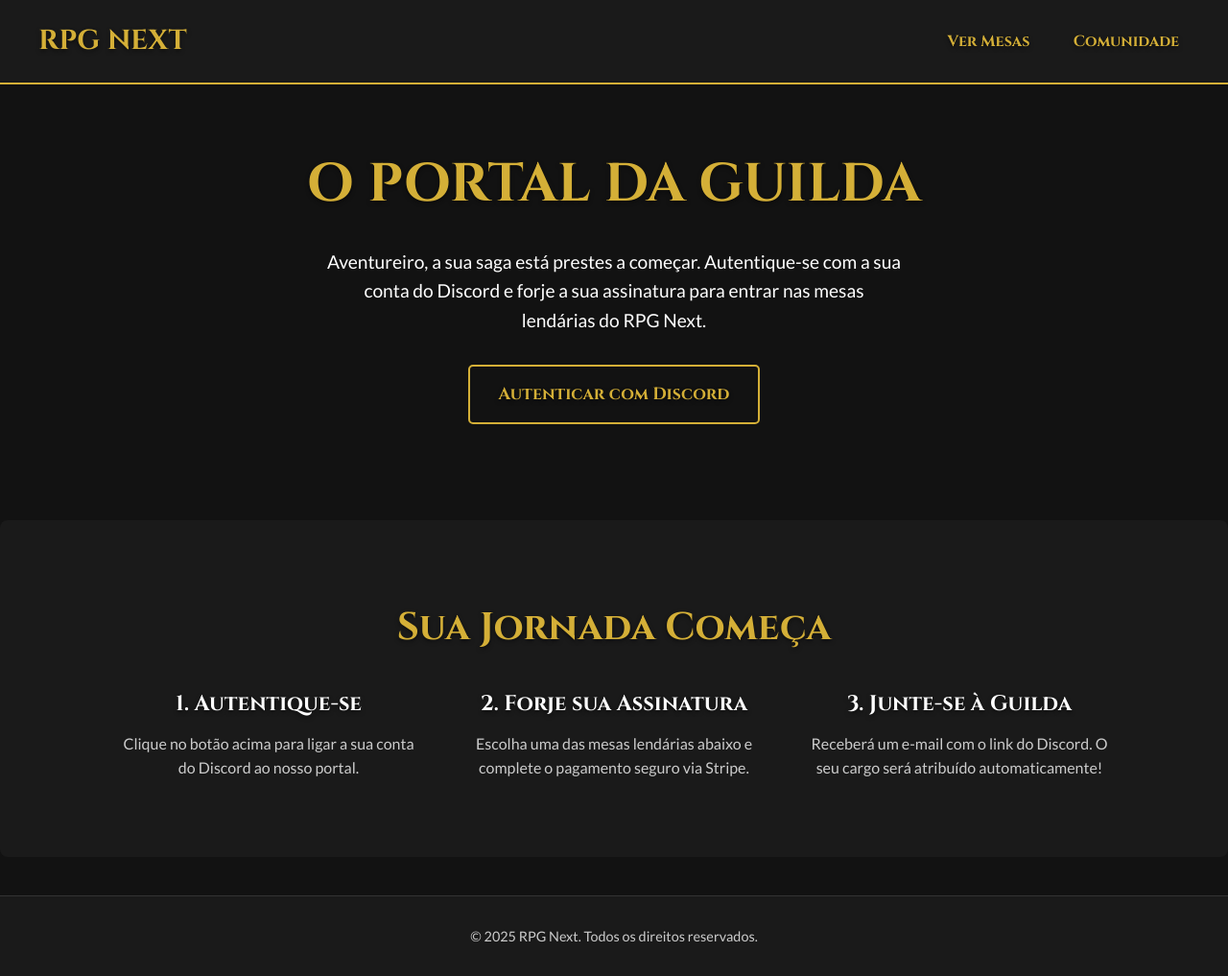
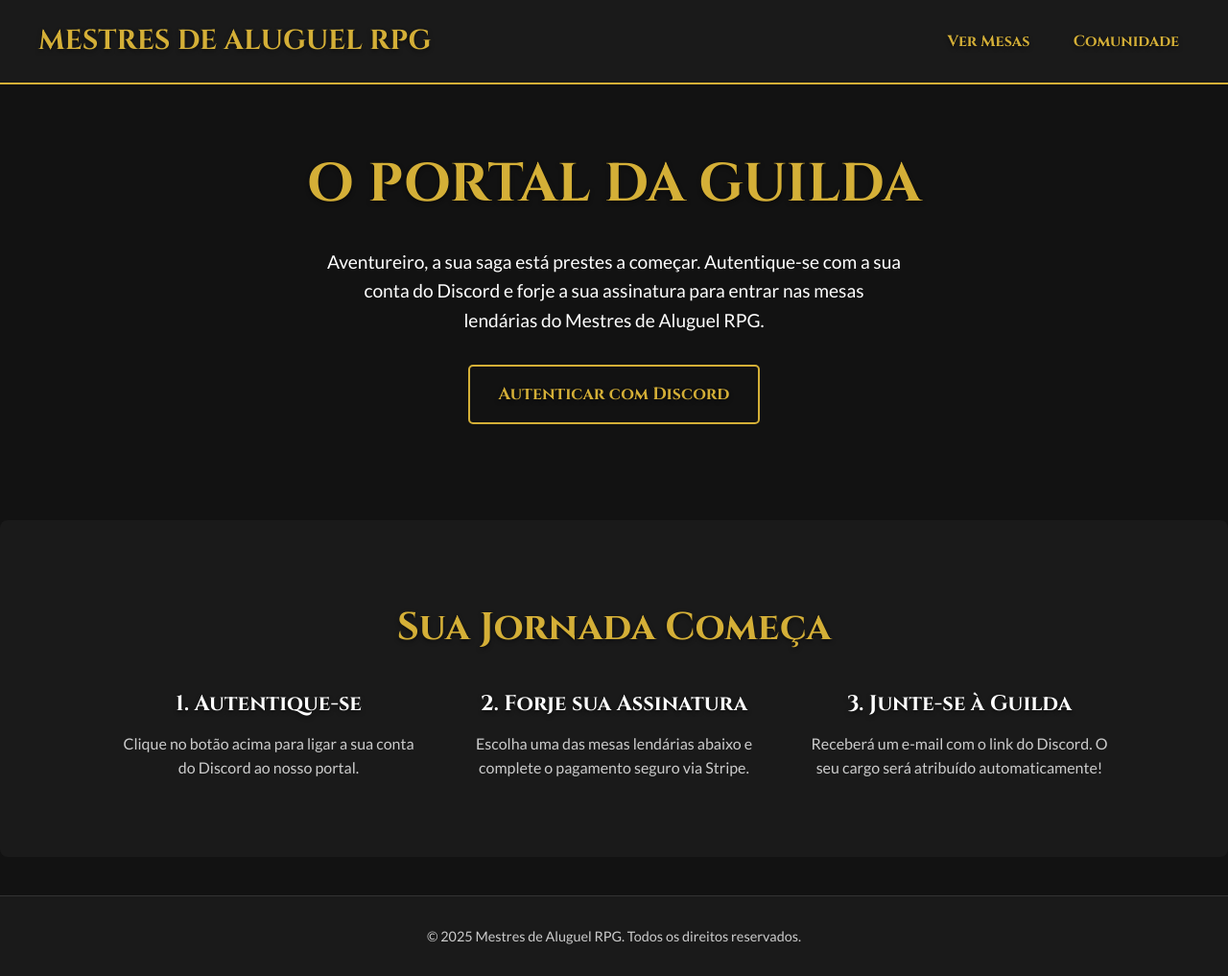
Before and after one commit to mariana-kleina/rpg-teste, a website: page index.html in a window 1280 px wide. Shown: the whole page at 96% size. Drawn offline with Linux system fonts and the light colour scheme.

Commit message:
Rebranding para Mestres de Aluguel e Fix de Autenticacao

```diff
--- a/index.html
+++ b/index.html
@@ -3,33 +3,48 @@
 <head>
     <meta charset="UTF-8">
     <meta name="viewport" content="width=device-width, initial-scale=1.0">
-    <title>RPG Next - Portal da Guilda</title>
+    <title>Mestres de Aluguel RPG - Portal da Guilda</title>
     <link rel="preconnect" href="https://fonts.googleapis.com">
     <link rel="preconnect" href="https://fonts.gstatic.com" crossorigin>
     <link href="https://fonts.googleapis.com/css2?family=Cinzel:wght@400;700&family=Lato:wght@400;700&display=swap" rel="stylesheet">
 
     <style>
+        /* --- Reset Básico --- */
         * { margin: 0; padding: 0; box-sizing: border-box; }
         body { background-color: #121212; color: #ccc; font-family: 'Lato', sans-serif; line-height: 1.6; min-height: 100vh; }
+
+        /* --- Fontes Temáticas --- */
         h1, h2, h3, .cta-button, header a { font-family: 'Cinzel', serif; font-weight: 700; color: #D4AF37; text-shadow: 0 2px 4px rgba(0, 0, 0, 0.5); }
+
+        /* --- Cabeçalho --- */
         header { background-color: #1a1a1a; padding: 20px 40px; display: flex; justify-content: space-between; align-items: center; border-bottom: 2px solid #D4AF37; }
-        header .logo { font-size: 1.8em; text-decoration: none; }
+        header .logo { font-size: 1.8em; text-decoration: none; text-transform: uppercase; }
         header nav a { font-size: 1em; text-decoration: none; margin-left: 20px; padding: 5px 10px; border: 1px solid transparent; transition: color 0.3s, border-color 0.3s; }
         header nav a:hover { color: #fff; border-color: #D4AF37; }
+
+        /* --- Conteúdo Principal e Container --- */
         .container { max-width: 1100px; margin: 0 auto; padding: 40px 20px; text-align: center; }
+
+        /* --- Secção Hero (Boas-vindas) --- */
         .hero { padding: 60px 0; }
         .hero h1 { font-size: 3.5em; margin-bottom: 20px; }
         .hero .subtitle { font-size: 1.2em; color: #fff; max-width: 600px; margin: 0 auto 30px auto; }
+
+        /* --- Botões --- */
         .cta-button { display: inline-block; background-color: #D4AF37; color: #1a1a1a; padding: 15px 30px; text-decoration: none; border-radius: 5px; font-size: 1.1em; transition: background-color 0.3s, transform 0.3s, box-shadow 0.3s; }
         .cta-button:hover { background-color: #f0c84b; transform: translateY(-3px); box-shadow: 0 4px 10px rgba(212, 175, 55, 0.3); }
         .cta-button.secondary { background-color: transparent; color: #D4AF37; border: 2px solid #D4AF37; }
         .cta-button.secondary:hover { background-color: #D4AF37; color: #1a1a1a; }
         .cta-button:disabled { background-color: #555; border-color: #555; color: #999; cursor: not-allowed; transform: none; box-shadow: none; }
+
+        /* --- Secção de Passos --- */
         .steps { background-color: #1a1a1a; padding: 40px; border-radius: 8px; margin: 40px 0; }
         .steps h2 { font-size: 2.5em; margin-bottom: 30px; }
         .steps-container { display: flex; justify-content: space-around; flex-wrap: wrap; gap: 20px; }
         .step-card { flex-basis: 30%; min-width: 250px; }
         .step-card h3 { font-size: 1.4em; color: #fff; margin-bottom: 10px; }
+
+        /* --- Secção das Mesas --- */
         .aventuras h2 { font-size: 2.5em; margin-bottom: 30px; }
         .mesas-container { display: flex; flex-wrap: wrap; justify-content: center; gap: 25px; margin-top: 30px; }
         .mesa-card { background-color: #1a1a1a; border: 2px solid #D4AF37; border-radius: 8px; padding: 20px; width: 300px; box-shadow: 0 4px 10px rgba(0, 0, 0, 0.5); transition: transform 0.3s ease, box-shadow 0.3s ease; text-align: left; }
@@ -37,15 +52,19 @@
         .mesa-card h3 { font-size: 1.5em; margin-top: 0; margin-bottom: 15px; border-bottom: 1px solid #444; padding-bottom: 10px; }
         .mesa-card p { font-size: 0.9em; color: #ccc; line-height: 1.6; margin-bottom: 10px; }
         .mesa-card .cta-button { display: block; text-align: center; margin-top: 20px; }
+
+        /* --- Avisos e Mensagens --- */
         .aviso { font-size: 0.9em; color: #D4AF37; background-color: rgba(212, 175, 55, 0.05); border: 1px dashed #D4AF37; padding: 15px; border-radius: 5px; margin-top: 30px; }
         .success-message { display: none; background-color: #28a745; color: #fff; padding: 15px 30px; border-radius: 5px; font-size: 1.1em; font-weight: bold; margin-top: 20px; }
+
+        /* --- Rodapé --- */
         footer { text-align: center; padding: 30px; margin-top: 40px; background-color: #1a1a1a; border-top: 1px solid #333; font-size: 0.9em; }
     </style>
 </head>
 <body>
 
     <header>
-        <a href="#" class="logo">RPG NEXT</a>
+        <a href="#" class="logo">Mestres de Aluguel RPG</a>
         <nav>
             <a href="#aventuras">Ver Mesas</a>
             <a href="https://discord.gg/d9Ym4P9zNw" target="_blank">Comunidade</a>
@@ -55,7 +74,7 @@
     <main>
         <div class="hero container">
             <h1>O PORTAL DA GUILDA</h1>
-            <p class="subtitle">Aventureiro, a sua saga está prestes a começar. Autentique-se com a sua conta do Discord e forje a sua assinatura para entrar nas mesas lendárias do RPG Next.</p>
+            <p class="subtitle">Aventureiro, a sua saga está prestes a começar. Autentique-se com a sua conta do Discord e forje a sua assinatura para entrar nas mesas lendárias do Mestres de Aluguel RPG.</p>
 
             <a href="/auth/discord" class="cta-button secondary" id="auth-button">Autenticar com Discord</a>
 
@@ -123,7 +142,7 @@
                     <p>Mestre: Matheus</p>
                     <p>Sistema: Cyberpunk RED</p>
                     <p>Horário: Sextas-feiras, 21h</p>
-                    <a href="https://buy.stripe.com/test_00w28rePZ3Jod3OeIp1Fe04" class="cta-button payment-link">Forjar Assinatura (R$ 10/mês)</a>
+                    <a href="SEU_LINK_DA_MESA_4_AQUI" class="cta-button payment-link">Forjar Assinatura (R$ 10/mês)</a>
                 </div>
             </div>
 
@@ -134,7 +153,7 @@
     </main>
 
     <footer>
-        <p>© 2025 RPG Next. Todos os direitos reservados.</p>
+        <p>© 2025 Mestres de Aluguel RPG. Todos os direitos reservados.</p>
     </footer>
 
     <script>
@@ -142,8 +161,6 @@
             const urlParams = new URLSearchParams(window.location.search);
             const status = urlParams.get('status');
             const username = urlParams.get('username');
-
-            // 1. Pega o discord_id da URL (enviado pelo server.js)
             const discord_id = urlParams.get('discord_id');
 
             const authButton = document.getElementById('auth-button');
@@ -151,14 +168,12 @@
             const usernameSpan = document.getElementById('username');
             const aventurasContainer = document.getElementById('aventuras');
 
-            // 2. Lógica de Autenticação
             if (username && discord_id) {
                 authButton.style.display = 'none';
                 welcomeMessage.style.display = 'block';
                 usernameSpan.textContent = username;
                 aventurasContainer.style.display = 'block';
 
-                // 3. INJETA O ID DO DISCORD NOS LINKS DE PAGAMENTO
                 const paymentLinks = document.querySelectorAll('.payment-link');
                 paymentLinks.forEach(link => {
                     const baseUrl = link.href;
@@ -166,7 +181,6 @@
                 });
             }
 
-            // 4. Lógica de Sucesso de Pagamento
             if (status === 'success') {
                 const successMessage = document.getElementById('success-message');
                 successMessage.style.display = 'block';
```
